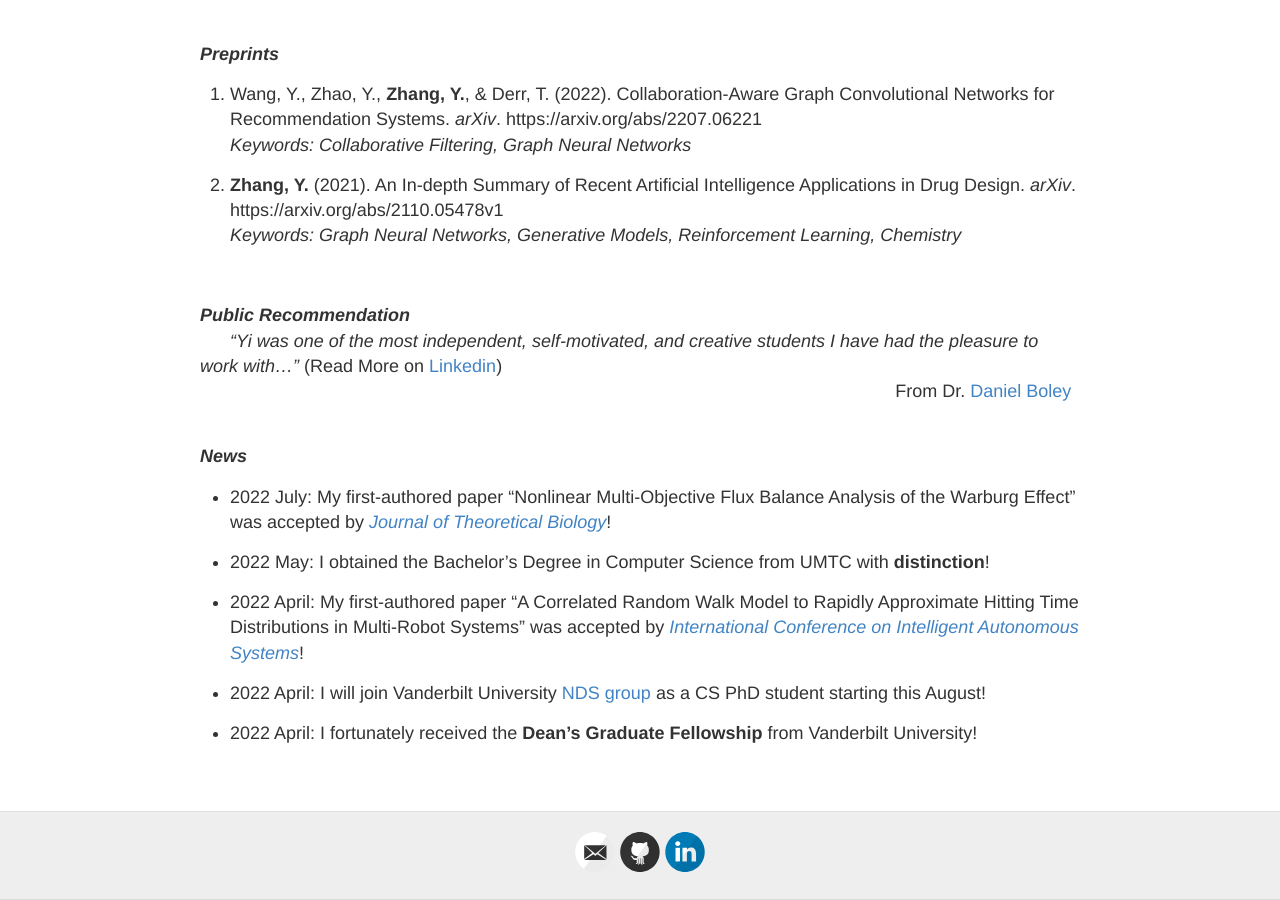
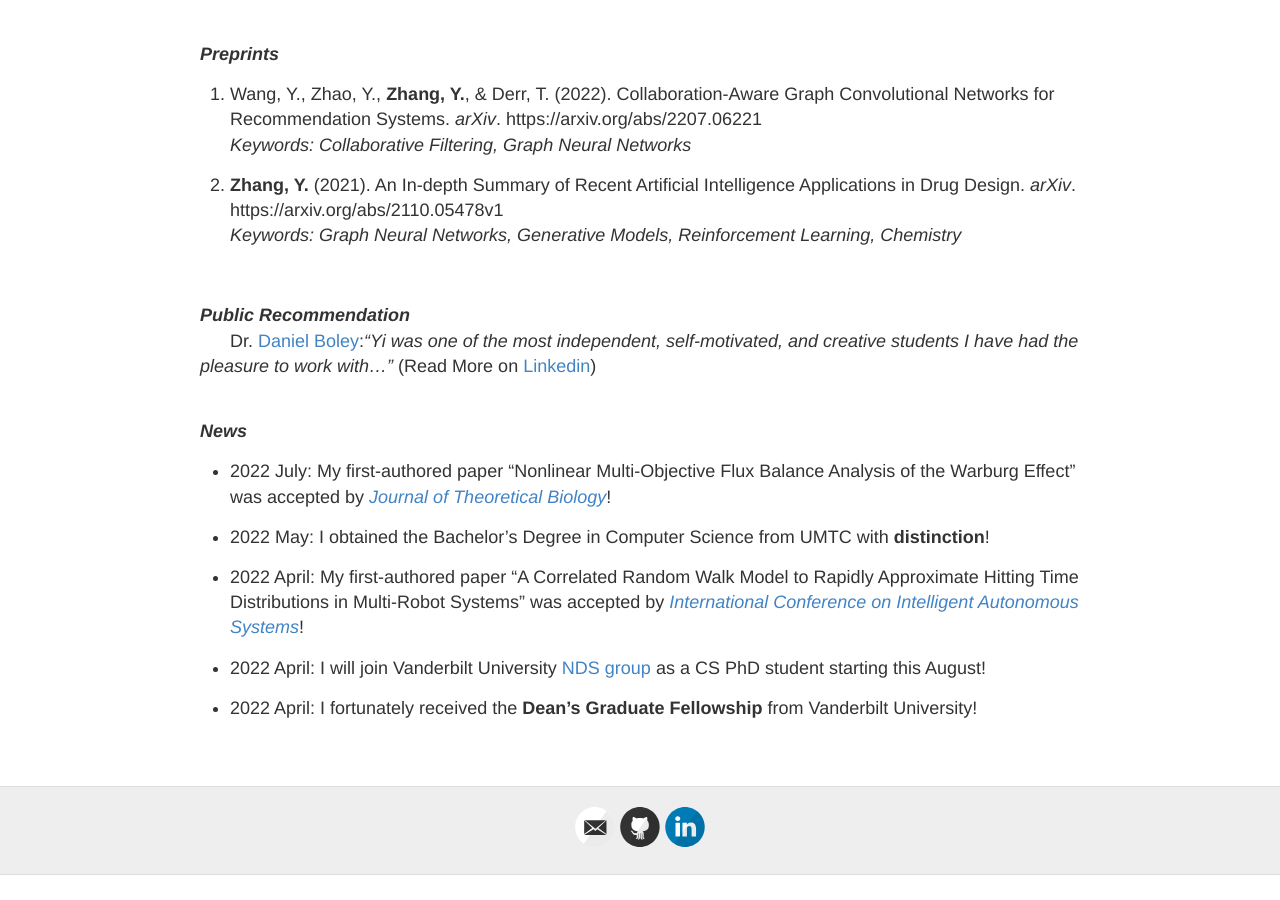
Before and after one commit to YiZhan2854/YiZhan2854.github.io, a Jekyll site: the page built from index.md, in a window 1280 px wide and 900 px high, scrolled down 753 px. Built offline with Jekyll 4.4.1, drawn with Linux system fonts in a browser that asks for light colours; after the commit the page ends 1628 px from its top, so only the background shows below that.

Commit message:
Update index.md

```diff
--- a/index.md
+++ b/index.md
@@ -32,8 +32,7 @@ published: ture
 
 
 ***Public Recommendation***
-&nbsp;&nbsp;&nbsp;&nbsp;&nbsp;&nbsp;*"Yi was one of the most independent, self-motivated, and creative students I have had the pleasure to work with..."* (Read More on [Linkedin](https://www.linkedin.com/in/yi-marcel-zhang-8458b0245/))
-&nbsp;&nbsp;&nbsp;&nbsp;&nbsp;&nbsp;&nbsp;&nbsp;&nbsp;&nbsp;&nbsp;&nbsp;&nbsp;&nbsp;&nbsp;&nbsp;&nbsp;&nbsp;&nbsp;&nbsp;&nbsp;&nbsp;&nbsp;&nbsp;&nbsp;&nbsp;&nbsp;&nbsp;&nbsp;&nbsp;&nbsp;&nbsp;&nbsp;&nbsp;&nbsp;&nbsp;&nbsp;&nbsp;&nbsp;&nbsp;&nbsp;&nbsp;&nbsp;&nbsp;&nbsp;&nbsp;&nbsp;&nbsp;&nbsp;&nbsp;&nbsp;&nbsp;&nbsp;&nbsp;&nbsp;&nbsp;&nbsp;&nbsp;&nbsp;&nbsp;&nbsp;&nbsp;&nbsp;&nbsp;&nbsp;&nbsp;&nbsp;&nbsp;&nbsp;&nbsp;&nbsp;&nbsp;&nbsp;&nbsp;&nbsp;&nbsp;&nbsp;&nbsp;&nbsp;&nbsp;&nbsp;&nbsp;&nbsp;&nbsp;&nbsp;&nbsp;&nbsp;&nbsp;&nbsp;&nbsp;&nbsp;&nbsp;&nbsp;&nbsp;&nbsp;&nbsp;&nbsp;&nbsp;&nbsp;&nbsp;&nbsp;&nbsp;&nbsp;&nbsp;&nbsp;&nbsp;&nbsp;&nbsp;&nbsp;&nbsp;&nbsp;&nbsp;&nbsp;&nbsp;&nbsp;&nbsp;&nbsp;&nbsp;&nbsp;&nbsp;&nbsp;&nbsp;&nbsp;&nbsp;&nbsp;&nbsp;&nbsp;&nbsp;&nbsp;&nbsp;&nbsp;&nbsp;&nbsp;&nbsp;&nbsp;&nbsp;&nbsp;&nbsp;&nbsp;From Dr. [Daniel Boley](https://cse.umn.edu/cs/dan-boley)
+&nbsp;&nbsp;&nbsp;&nbsp;&nbsp;&nbsp;Dr. [Daniel Boley](https://cse.umn.edu/cs/dan-boley):*"Yi was one of the most independent, self-motivated, and creative students I have had the pleasure to work with..."* (Read More on [Linkedin](https://www.linkedin.com/in/yi-marcel-zhang-8458b0245/))
 &nbsp;&nbsp;&nbsp;&nbsp;&nbsp;&nbsp;&nbsp;&nbsp;&nbsp;&nbsp;&nbsp;&nbsp;&nbsp;&nbsp;&nbsp;&nbsp;&nbsp;&nbsp;&nbsp;&nbsp;&nbsp;&nbsp;&nbsp;&nbsp;&nbsp;&nbsp;&nbsp;&nbsp;&nbsp;&nbsp;&nbsp;&nbsp;&nbsp;&nbsp;&nbsp;&nbsp;&nbsp;&nbsp;&nbsp;&nbsp;&nbsp;&nbsp;&nbsp;&nbsp;&nbsp;&nbsp;&nbsp;&nbsp;&nbsp;&nbsp;&nbsp;&nbsp;&nbsp;&nbsp;&nbsp;&nbsp;&nbsp;&nbsp;&nbsp;&nbsp;&nbsp;&nbsp;&nbsp;&nbsp;&nbsp;&nbsp;&nbsp;&nbsp;&nbsp;&nbsp;&nbsp;&nbsp;&nbsp;&nbsp;&nbsp;&nbsp;&nbsp;&nbsp;&nbsp;&nbsp;&nbsp;&nbsp;&nbsp;&nbsp;&nbsp;&nbsp;&nbsp;&nbsp;&nbsp;&nbsp;&nbsp;&nbsp;&nbsp;&nbsp;&nbsp;&nbsp;&nbsp;&nbsp;&nbsp;&nbsp;&nbsp;&nbsp;&nbsp;&nbsp;&nbsp;&nbsp;&nbsp;&nbsp;&nbsp;&nbsp;&nbsp;&nbsp;&nbsp;&nbsp;&nbsp;&nbsp;&nbsp;&nbsp;&nbsp;&nbsp;&nbsp;&nbsp;&nbsp;&nbsp;&nbsp;&nbsp;&nbsp;&nbsp;&nbsp;&nbsp;&nbsp;&nbsp;&nbsp;&nbsp;&nbsp;&nbsp;&nbsp;&nbsp;&nbsp;
 
 
```
